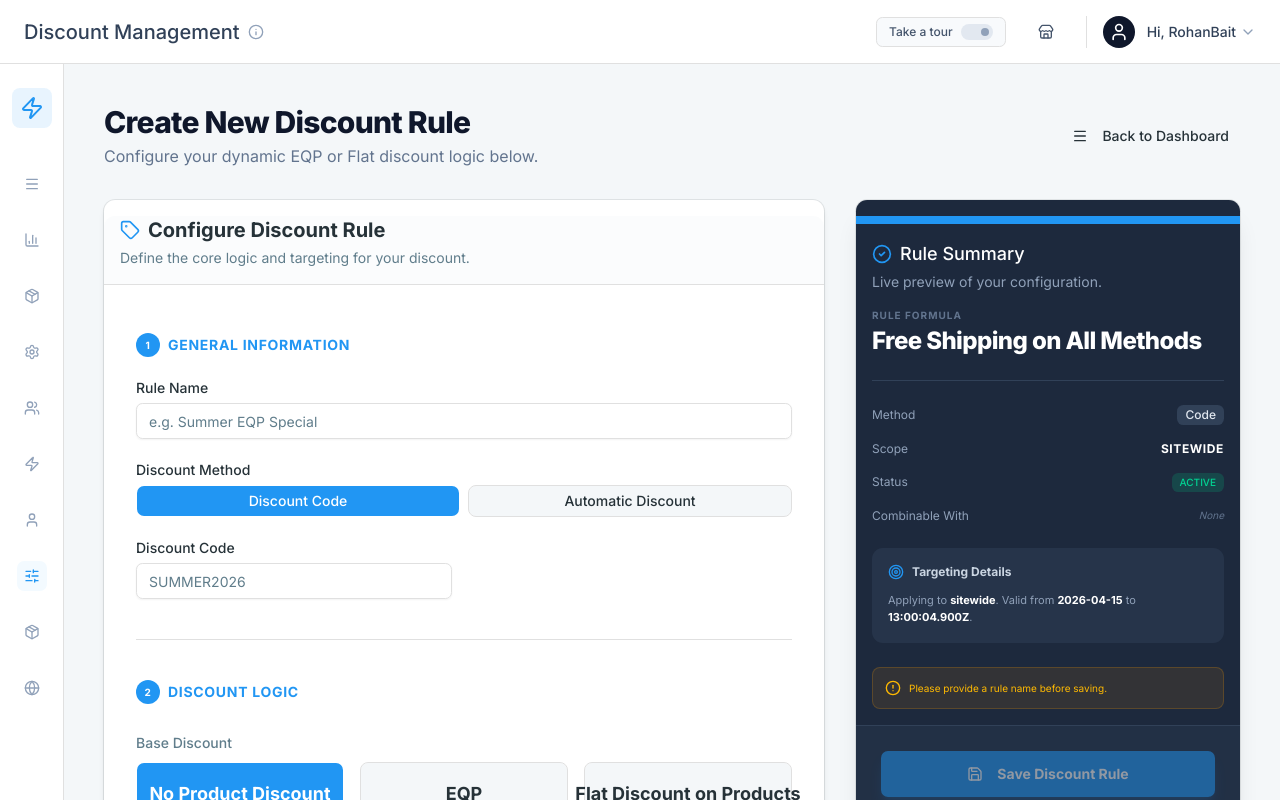
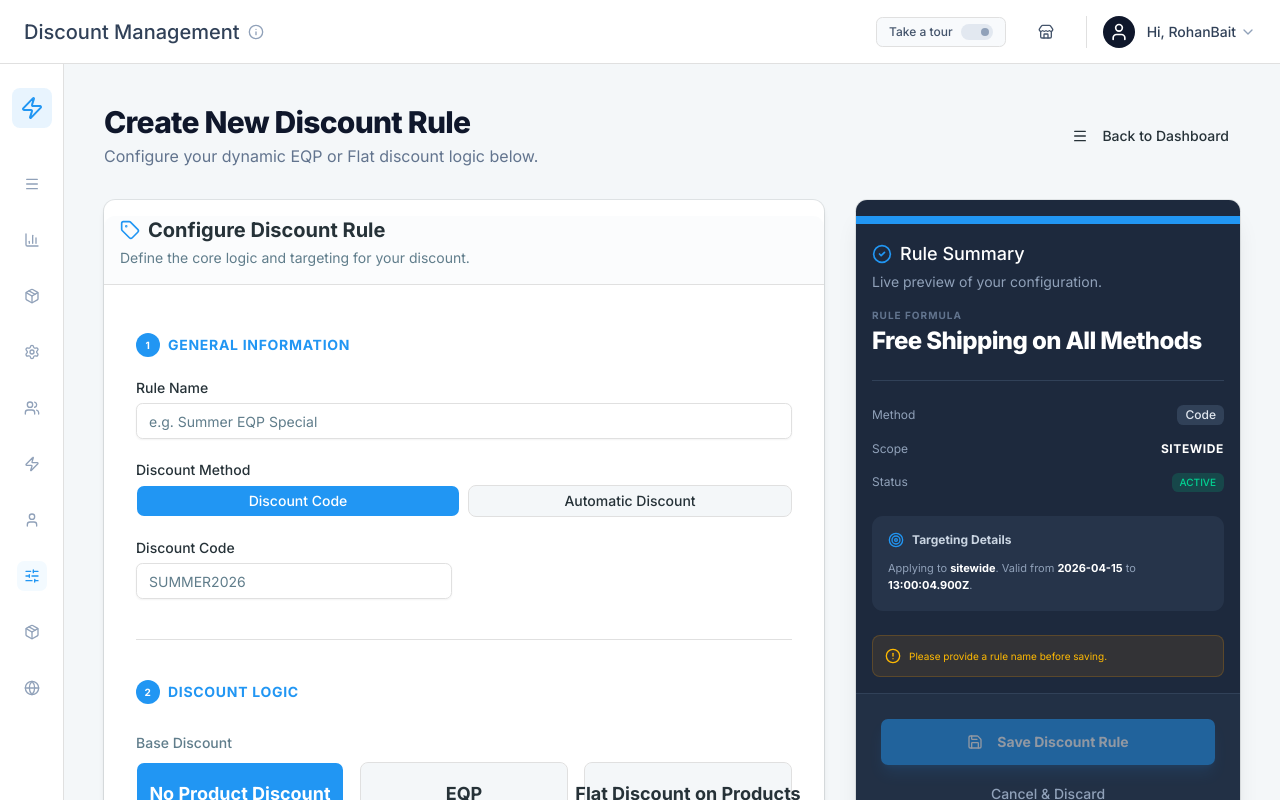
Before and after one commit to rookierider93/PromotionRules, a React (Vite) app: page / in a window 1280 px wide. Both pictures are taken after typing "Sample" into the empty fields and a click on the button "Create New Rule". Shown: the top 800 px of the page. Built offline with nearby package versions, Linux system fonts and the light colour scheme.

Commit message:
refactor: Remove combinableWith field
The `combinableWith` field was not being used in the discount logic or UI. This commit removes it from the DiscountRule type, the form component, and mock data to simplify the codebase.

```diff
--- a/src/components/UnifiedDiscountForm.tsx
+++ b/src/components/UnifiedDiscountForm.tsx
@@ -130,19 +130,12 @@ export function UnifiedDiscountForm({ initialData, onSave, onCancel }: UnifiedDi
     promoCodeUseOneTime: false,
     applyOnItemPrice: false,
     applyOnItemPlusCharges: false,
-    combinableWith: [],
     ...initialData
   });
 
   const updateFormData = (data: Partial<DiscountRule>) => {
     setFormData(prev => {
       const next = { ...prev, ...data };
-
-      // If baseType changed, remove it from combinableWith if it was there
-      if (data.baseType && next.combinableWith) {
-        next.combinableWith = next.combinableWith.filter(t => t !== data.baseType);
-      }
-
       return next;
     });
   };
@@ -993,20 +986,6 @@ export function UnifiedDiscountForm({ initialData, onSave, onCancel }: UnifiedDi
                   {formData.status}
                 </Badge>
               </div>
-              <div className="flex justify-between items-start">
-                <span className="text-xs text-slate-400">Combinable With</span>
-                <div className="flex flex-col items-end gap-1">
-                  {formData.combinableWith && formData.combinableWith.length > 0 ? (
-                    formData.combinableWith.map(t => (
-                      <Badge key={t} variant="outline" className="text-[9px] border-slate-600 text-slate-300 px-1 py-0">
-                        {t.replace('_', ' ')}
-                      </Badge>
-                    ))
-                  ) : (
-                    <span className="text-[10px] text-slate-500 italic">None</span>
-                  )}
-                </div>
-              </div>
             </div>
 
             <div className="bg-slate-700/50 p-4 rounded-xl space-y-3">
--- a/src/mockData.ts
+++ b/src/mockData.ts
@@ -8,7 +8,6 @@ export const MOCK_RULES: DiscountRule[] = [
     logic: 'EQP',
     isAutomatic: false,
     baseType: 'EQP',
-    combinableWith: ['FLAT_DISCOUNT', 'SHIPPING_DISCOUNT'],
     flatDiscountType: 'AMOUNT',
     tieredFlatDiscounts: [{ minOrderAmount: 0, discountAmount: 0 }],
     applyOnBasketPrice: false,
@@ -34,7 +33,6 @@ export const MOCK_RULES: DiscountRule[] = [
     logic: 'FLAT_AMOUNT',
     isAutomatic: true,
     baseType: 'FLAT_DISCOUNT',
-    combinableWith: ['SHIPPING_DISCOUNT'],
     flatDiscountType: 'AMOUNT',
     tieredFlatDiscounts: [{ minOrderAmount: 100, discountAmount: 50 }],
     applyOnBasketPrice: true,
@@ -60,7 +58,6 @@ export const MOCK_RULES: DiscountRule[] = [
     value: 0,
     isAutomatic: true,
     baseType: 'SHIPPING_DISCOUNT',
-    combinableWith: ['EQP', 'FLAT_DISCOUNT'],
     shippingDiscountType: 'FREE',
     shippingMethods: ['UPS-Ground#1ab20e81-97c8-464e-81be-15170c9e5ae5'],
     minOrderAmount: 200,
--- a/src/types/discount.ts
+++ b/src/types/discount.ts
@@ -26,7 +26,6 @@ export interface DiscountRule {
   // Unified Discount Structure
   isAutomatic: boolean;
   baseType: 'EQP' | 'FLAT_DISCOUNT' | 'SHIPPING_DISCOUNT';
-  combinableWith: ('EQP' | 'FLAT_DISCOUNT' | 'SHIPPING_DISCOUNT')[];
   eqpModifier: string; // 'NONE', '3%', '5%', or custom like '10%'
   moqOption: string; // 'NONE', 'HALF', 'FULL', or custom like '25%'
   setupOption: string; // 'NONE', 'HALF', 'FULL', or custom like '25%'
```
